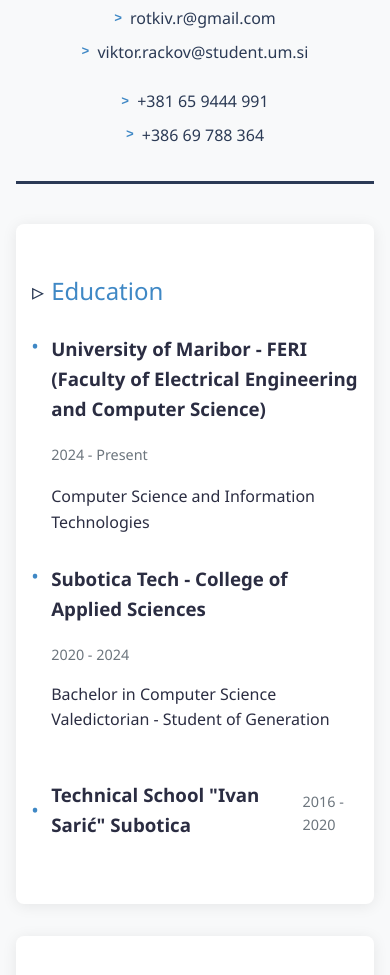
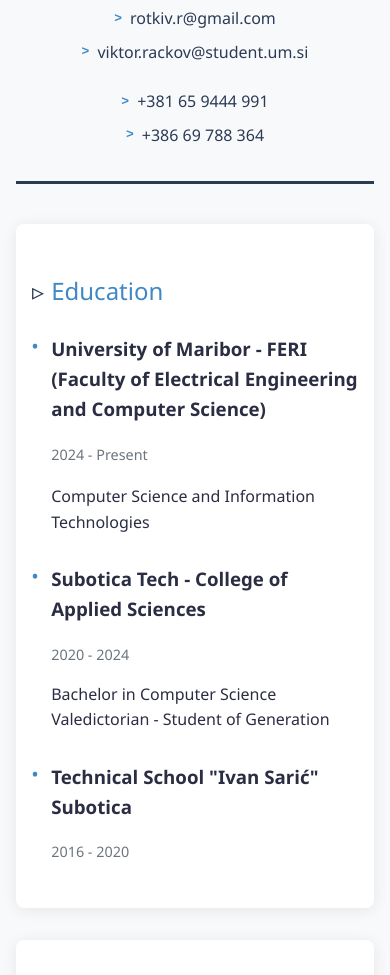
Before and after one commit to VR9444/CV, a plain HTML site: page index.html in a window 390 px wide. Shown: the part 125-1100 px from the top of the page. Drawn offline with Linux system fonts and the light colour scheme.

Commit message:
fixed flex style

```diff
--- a/index.html
+++ b/index.html
@@ -181,6 +181,10 @@
             .contact-group {
                 flex-direction: column;
                 gap: 0.5rem;
+            }
+
+            .item{
+                display: block !important;
             }
         }
     </style>
```
